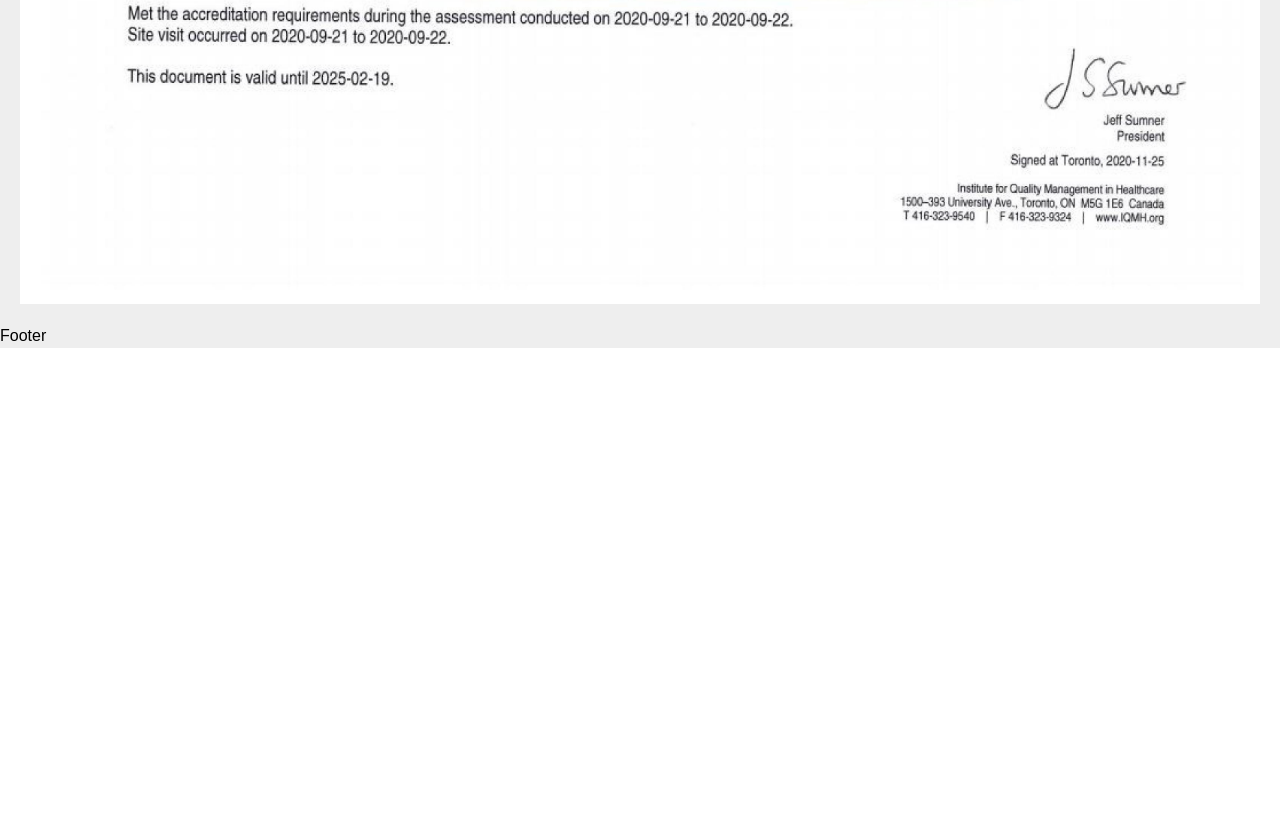
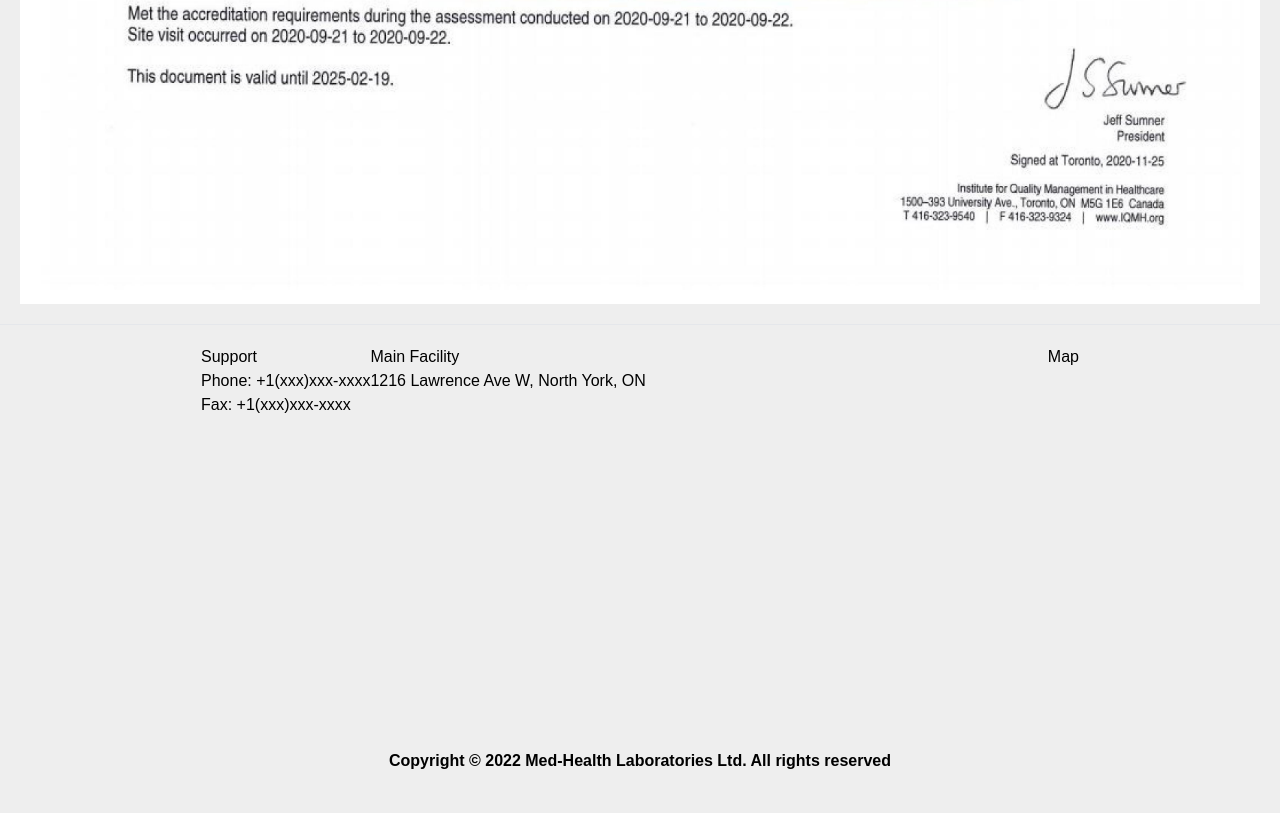
Before and after one commit to umangcodes/mhl_revamp, a React (Create React App) app: page / in a window 1280 px wide. Shown: the part 1066-1899 px from the top of the page. Before the commit the page ends 1414 px from the top, so only its background shows below. Built offline with nearby package versions, Linux system fonts and the light colour scheme; the HTML template or start-up script is replaced by a standard one.

Commit message:
feat: footer changed, css to be added

```diff
--- a/src/components/navigation/Footer.js
+++ b/src/components/navigation/Footer.js
@@ -2,7 +2,21 @@ import React from 'react'
 
 function Footer() {
   return (
-    <div>Footer</div>
+    <div className='border-t my-5 py-5'>
+      <div className=' h-96 bg-primary flex flex-col justify-around lg:flex-row '>
+        <div className='flex flex-col justify-around lg:flex-row'>
+          <div>Support
+            <p> Phone: +1(xxx)xxx-xxxx</p>
+            <p> Fax: +1(xxx)xxx-xxxx</p>
+          </div>
+          <div>Main Facility
+            <p>1216 Lawrence Ave W, North York, ON</p>
+          </div>
+        </div>
+        <div className='flex'>Map</div>
+      </div>
+      <div className='flex justify-center py-5 font-semibold text-center'>Copyright © 2022 Med-Health Laboratories Ltd. All rights reserved</div>
+    </div>
   )
 }
 
```
